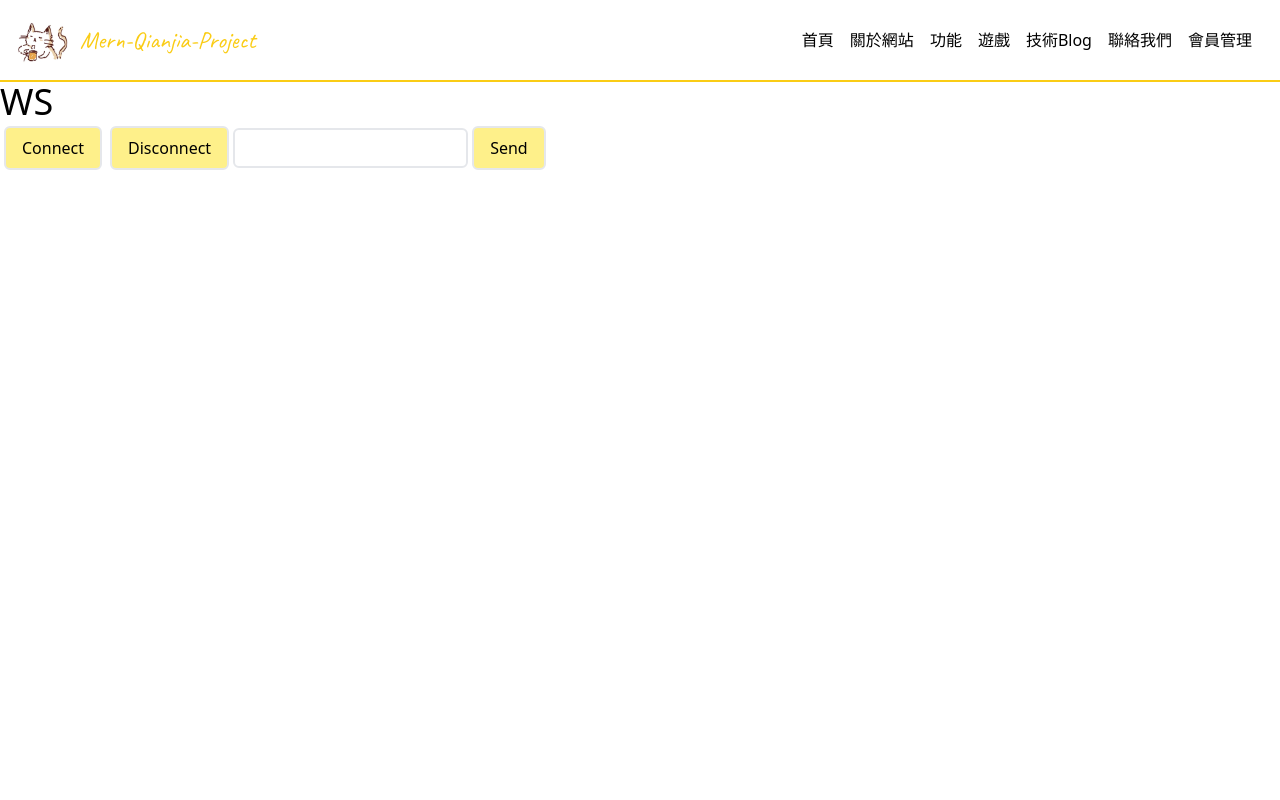
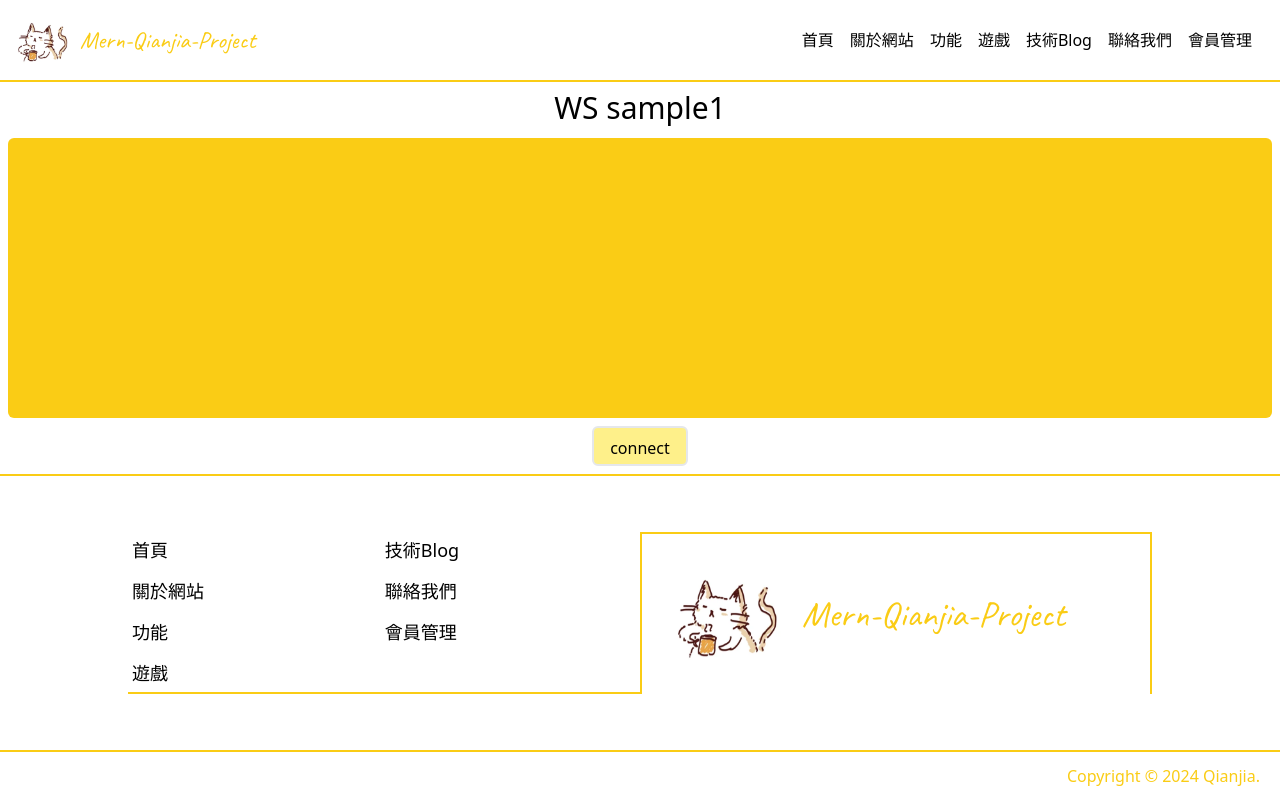
Before and after one commit to qianjia-world/qianjia-mern-pr, a Next.js app in the folder frontend/: page /functions/ws in a window 1280 px wide. Shown: the top 800 px of the page. Built offline with nearby package versions, Linux system fonts and the light colour scheme.

Commit message:
feat(全端): ws區塊
1. 後端增加傳給所有客戶端訊息功能、整理程式碼
2. 前端ws簡易聊天室功能、包元件
3. 修改ws頁面菜單標題

```diff
--- a/frontend/app/functions/ws/page.js
+++ b/frontend/app/functions/ws/page.js
@@ -1,60 +1,8 @@
-"use client";
-import React, { useState } from "react";
-
-let ws;
-export default function WebSocket() {
-  const [msg, setMsg] = useState(null);
-
-  function connect() {
-    console.log("[click connect]");
-    // Create WebSocket connection
-    ws = new WebSocket("ws://localhost:8080");
-    // 在開啟連線時執行
-    ws.onopen = () => console.log("[open connection]");
-    ws.onmessage = (event) => console.log("[send message]", event.data);
-  }
-
-  function disconnect() {
-    console.log("[click disconnect]");
-    ws.close();
-    // 在關閉連線時執行
-    ws.onclose = () => console.log("[close connection]");
-  }
-
-  function sendMessage(msg) {
-    console.log("[click send]");
-    ws.send(msg);
-  }
+import WSComponment from "@/components/Websocket/ws-sample1";
+export default function FortunePage() {
   return (
-    <div className="h-screen w-full bg-white text-black">
-      <h1>WS</h1>
-      <button
-        className="m-1 rounded-md border-2 bg-yellow-200 px-4 py-2"
-        onClick={connect}
-      >
-        Connect
-      </button>
-      <button
-        className="m-1 rounded-md border-2 bg-yellow-200 px-4 py-2"
-        onClick={disconnect}
-      >
-        Disconnect
-      </button>
-      <input
-        className="h-[40px] rounded-md border-2"
-        type="text"
-        id="sendMsg"
-        onChange={(e) => {
-          console.log(e.target.value);
-          setMsg(e.target.value);
-        }}
-      />
-      <button
-        className="m-1 rounded-md border-2 bg-yellow-200 px-4 py-2"
-        onClick={sendMessage}
-      >
-        Send
-      </button>
-    </div>
+    <>
+      <WSComponment />
+    </>
   );
 }
--- /dev/null
+++ b/frontend/components/Websocket/ws-sample1.js
@@ -0,0 +1,122 @@
+"use client";
+import React, { useState } from "react";
+import { useImmer } from "use-immer";
+import { cn } from "@/lib/utils";
+import Wrap from "@/components/shared/Wrap";
+
+export default function WSComponment() {
+  const [chat, setChat] = useImmer([]);
+  const [msg, setMsg] = useState("");
+  const [name, setName] = useState("");
+  const [ws, setWs] = useState(null);
+
+  function open() {
+    console.log("[open connection]");
+  }
+
+  function onmessage(event) {
+    console.log("[send message]", event.data);
+    setChat((draft) => {
+      draft.push(event.data);
+    });
+  }
+
+  function onclose() {
+    console.log("[close connection]");
+  }
+
+  function connect() {
+    if (ws) {
+      alert("已連線");
+    } else {
+      let ws = new WebSocket("ws://localhost:8080");
+      ws.onopen = () => open();
+      ws.onmessage = (event) => onmessage(event);
+      ws.onclose = () => onclose();
+      setWs(ws);
+    }
+  }
+
+  function close() {
+    if (ws) {
+      ws.close();
+      setWs(null);
+    }
+  }
+
+  function sendMessage() {
+    if (ws) {
+      let data = {
+        name,
+        msg,
+      };
+      ws.send(JSON.stringify(data));
+    } else {
+      alert("未連線");
+    }
+  }
+  return (
+    <Wrap>
+      <div className="h-page flex w-full flex-col items-stretch justify-stretch gap-y-2 bg-white px-2 py-2 text-black">
+        <h2 className="pb-1 text-center">WS sample1</h2>
+        <div className="flex-1 gap-y-1 overflow-y-scroll rounded-md bg-primary p-2">
+          {chat.map((item, index) => {
+            return (
+              <p className="" key={index}>
+                {item}
+              </p>
+            );
+          })}
+        </div>
+        <div className="flex flex-wrap justify-center gap-2">
+          <button
+            className={cn("h-10 rounded-md border-2 bg-yellow-200 px-4 py-2", {
+              hidden: ws,
+            })}
+            onClick={connect}
+          >
+            connect
+          </button>
+          <button
+            className={cn("h-10 rounded-md border-2 bg-yellow-200 px-4 py-2", {
+              hidden: !ws,
+            })}
+            onClick={close}
+          >
+            close
+          </button>
+          <input
+            className={cn("h-10 w-80 rounded-md border-2", {
+              hidden: !ws,
+            })}
+            type="text"
+            onChange={(e) => {
+              setName(e.target.value);
+            }}
+            value={name}
+            placeholder="請輸入姓名"
+          />
+          <input
+            className={cn("h-10 w-80 rounded-md border-2", {
+              hidden: !ws,
+            })}
+            type="text"
+            onChange={(e) => {
+              setMsg(e.target.value);
+            }}
+            value={msg}
+            placeholder="輸入訊息"
+          />
+          <button
+            className={cn("h-10 rounded-md border-2 bg-yellow-200 px-4 py-2", {
+              hidden: !ws,
+            })}
+            onClick={sendMessage}
+          >
+            Send
+          </button>
+        </div>
+      </div>
+    </Wrap>
+  );
+}
--- a/frontend/constant/menuData.js
+++ b/frontend/constant/menuData.js
@@ -26,7 +26,7 @@ const MenuData = [
         href: "/functions/random-talk",
       },
       {
-        title: "Websocket小遊戲",
+        title: "WS sample1",
         href: "/functions/ws",
       },
     ],
```
Also changed, not shown: 1 other file (tests, documents, lock files or other folders).
